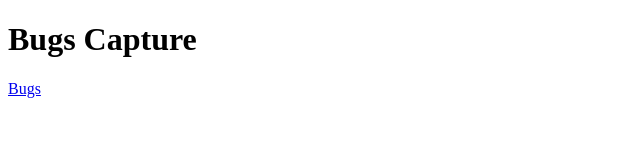
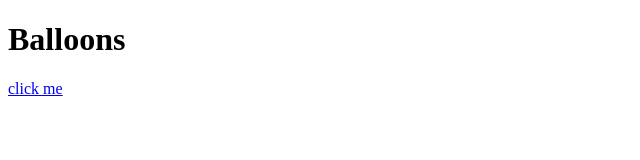
Before and after one commit to ConnorSchwab/mci2_lab, a plain HTML site: page index.html in a window 1280 px wide. Shown: the whole page, without its empty margins (0-640 px from the left). Drawn offline with Linux system fonts and the light colour scheme.

Commit message:
Update index.html

```diff
--- a/index.html
+++ b/index.html
@@ -8,8 +8,8 @@
 </head>
 
 <body>
-  <h1>Bugs Capture</h1>
-  <a href="Projekt/index.html">Bugs</a>
+  <h1>Balloons</h1>
+  <a href="Projekt/index.html">click me</a>
 
 
 
```
